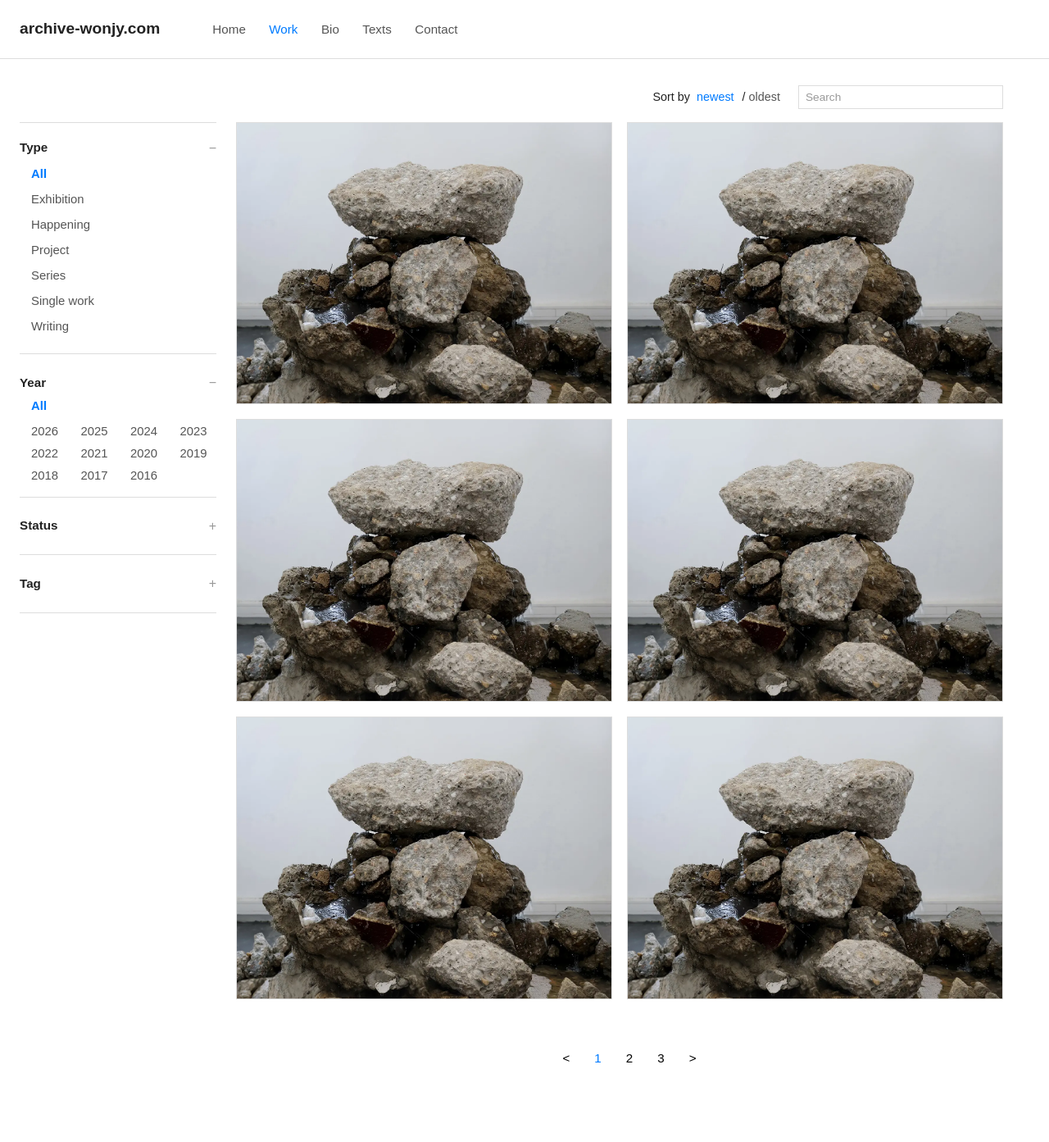
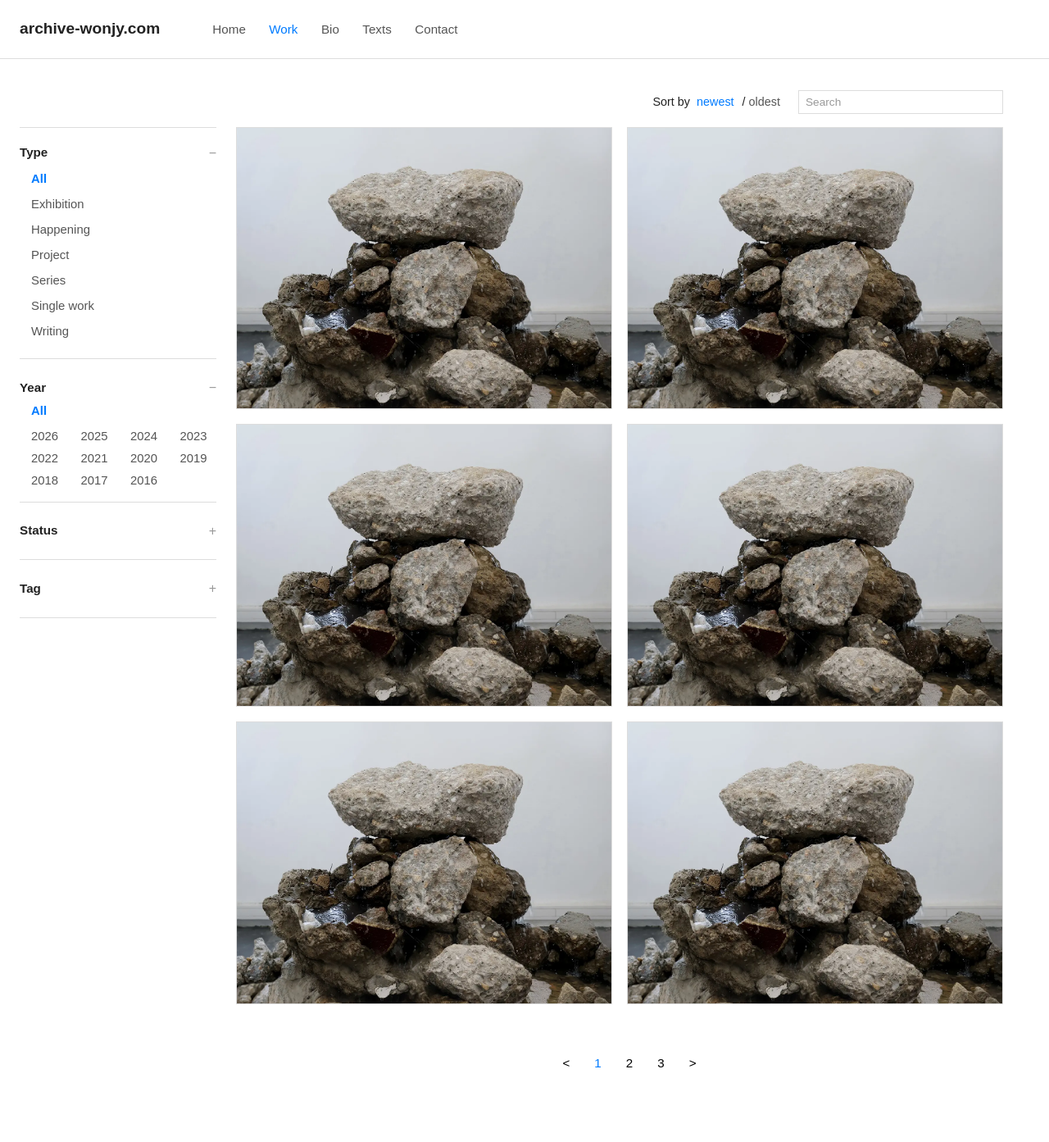
Before and after one commit to Won-Jy/archive-wonjy, a Jekyll site: the page built from work.html, in a window 1280 px wide. Shown: the whole page at 82% size. Built offline with Jekyll 4.4.1, drawn with Linux system fonts in a browser that asks for light colours.

Commit message:
Update work.html

```diff
--- a/work.html
+++ b/work.html
@@ -20,8 +20,7 @@ layout: none
     main{
       max-width:1200px;
       margin:0;
-      padding:24px;
-      padding-left:24px;
+      padding: 30px 24px 24px; /* 상단, 좌우, 하단 순*/
     }
 
     /* Topbar */
```
